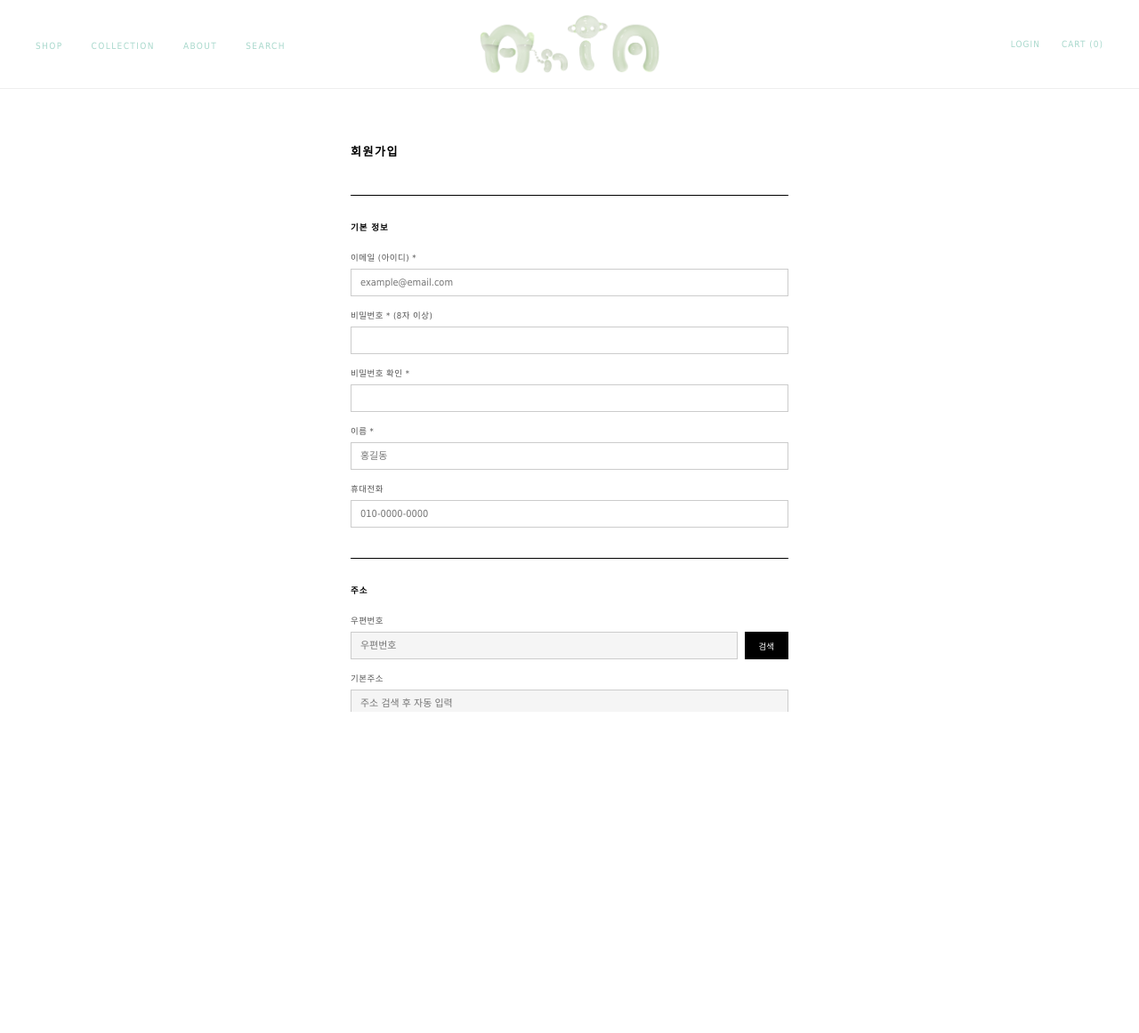
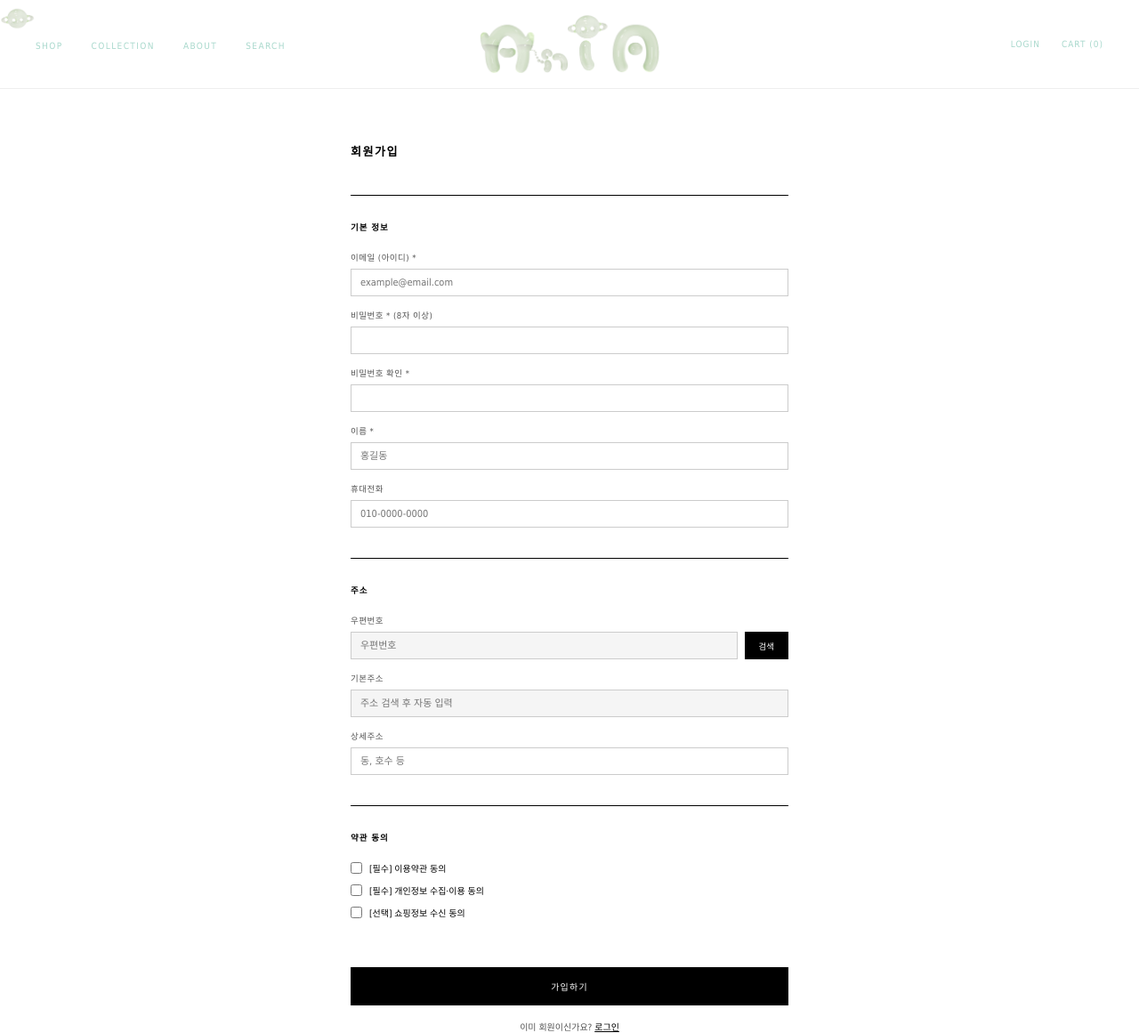
Before and after one commit to purpletst/aniaspaceship, a PHP site: page /signup.html in a window 1280 px wide. Shown: the whole page at 89% size. Before the commit the page ends 800 px from the top, so only its background shows below. Run offline with PHP 8.4, Linux system fonts and the light colour scheme; some libraries are stand-ins or nearby versions.

Commit message:
Fix cursor overlay offset, sticky nav, popup sessionStorage, add health API
- cursor.js: restore JS overlay with +19px/-19px (45° upper-right, 5mm) offset from native cursor
- style.css: remove CSS cursor URL rule; fix overflow-x (html: clip, body: none) to restore sticky header
- popup.js: localStorage → sessionStorage (aniaPopupShown) so popup reappears each new session
- api/health.php: new DB connection status endpoint for Café24 deployment verification
- All 6 HTML files: add <div id="ship-cursor"> for JS overlay cursor

Co-Authored-By: Claude Sonnet 4.6 <noreply@anthropic.com>

```diff
--- a/Desktop/아니아/ania-html/css/style.css
+++ b/Desktop/아니아/ania-html/css/style.css
@@ -5,7 +5,8 @@
 
 *, *::before, *::after { box-sizing: border-box; margin: 0; padding: 0; }
 
-html, body { height: 100%; overflow-x: hidden; }
+html { height: 100%; overflow-x: clip; }
+body { height: 100%; }
 
 body {
   font-family: 'Tahoma', 'Malgun Gothic', 'Apple SD Gothic Neo', sans-serif;
@@ -16,12 +17,21 @@ body {
 
 a { color: inherit; text-decoration: none; }
 img { max-width: 100%; }
-button { font-family: inherit; cursor: inherit; }
+button { font-family: inherit; }
 
-/* ── Custom cursor: native cursor replaced with spaceship PNG ── */
-/* hotspot (8 8): adjust to match the ship's nose position in the image */
-html, body, * {
-  cursor: url('/assets/cursor.png') 8 8, auto !important;
+/* ── Ship cursor overlay (positioned by cursor.js) ── */
+#ship-cursor {
+  position: fixed;
+  top: 0; left: 0;
+  width: 40px; height: 40px;
+  pointer-events: none;
+  z-index: 99999;
+  will-change: transform;
+  transition: filter 0.15s;
+  background: url('/assets/cursor.png') center/contain no-repeat;
+}
+#ship-cursor.glow {
+  filter: brightness(1.4) drop-shadow(0 0 6px rgba(168,216,204,0.9));
 }
 
 /* ── Unified Site Header ── */
--- a/Desktop/아니아/ania-html/index.html
+++ b/Desktop/아니아/ania-html/index.html
@@ -99,6 +99,7 @@
 </script>
 <script src="/js/nav.js"></script>
 <script src="/js/popup.js"></script>
+<div id="ship-cursor"></div>
 <script src="/js/cursor.js"></script>
 </body>
 </html>
--- a/Desktop/아니아/ania-html/js/cursor.js
+++ b/Desktop/아니아/ania-html/js/cursor.js
@@ -1,2 +1,23 @@
-// cursor.js — 더 이상 사용하지 않음
-// 커서는 css/style.css의 body { cursor: url(...) } 로 처리
+(function () {
+  const el = document.getElementById('ship-cursor');
+  if (!el) return;
+
+  // 오프셋: 커서 우상단 45° 방향 5mm ≒ 19px
+  const OX = 19, OY = -19;
+
+  document.addEventListener('pointermove', (e) => {
+    el.style.transform = `translate(${e.clientX + OX}px, ${e.clientY + OY}px)`;
+  });
+
+  document.addEventListener('pointerleave', () => { el.style.opacity = '0'; });
+  document.addEventListener('pointerenter', () => { el.style.opacity = '1'; });
+
+  // Glow on interactive elements
+  document.addEventListener('pointerover', (e) => {
+    if (e.target.closest('a,button,[role=button]')) {
+      el.classList.add('glow');
+    } else {
+      el.classList.remove('glow');
+    }
+  });
+})();
--- a/Desktop/아니아/ania-html/js/popup.js
+++ b/Desktop/아니아/ania-html/js/popup.js
@@ -8,7 +8,7 @@
   if (!overlay) return;
 
   // Already seen — remove from DOM immediately so it never blocks interaction
-  if (localStorage.getItem('aniaPopupSeen')) {
+  if (sessionStorage.getItem('aniaPopupShown')) {
     overlay.remove();
     return;
   }
@@ -17,8 +17,8 @@
   const bar = document.getElementById('popup-titlebar');
   if (!win || !bar) return;
 
-  // Mark seen before any interaction so back-navigation also skips popup
-  localStorage.setItem('aniaPopupSeen', '1');
+  // Mark shown for this session only (clears when tab/window closes)
+  sessionStorage.setItem('aniaPopupShown', '1');
 
   // Close
   document.querySelectorAll('.popup-close').forEach(btn => {
--- a/Desktop/아니아/ania-html/login.html
+++ b/Desktop/아니아/ania-html/login.html
@@ -58,6 +58,7 @@ document.getElementById('login-form').addEventListener('submit', async (e) => {
 });
 </script>
 <script src="/js/nav.js"></script>
+<div id="ship-cursor"></div>
 <script src="/js/cursor.js"></script>
 </body>
 </html>
--- a/Desktop/아니아/ania-html/mypage.html
+++ b/Desktop/아니아/ania-html/mypage.html
@@ -129,6 +129,7 @@ function renderTab(tab) {
 init();
 </script>
 <script src="/js/nav.js"></script>
+<div id="ship-cursor"></div>
 <script src="/js/cursor.js"></script>
 </body>
 </html>
--- a/Desktop/아니아/ania-html/product.html
+++ b/Desktop/아니아/ania-html/product.html
@@ -104,6 +104,7 @@ async function handleBuy() {
 load();
 </script>
 <script src="/js/nav.js"></script>
+<div id="ship-cursor"></div>
 <script src="/js/cursor.js"></script>
 </body>
 </html>
--- a/Desktop/아니아/ania-html/shop.html
+++ b/Desktop/아니아/ania-html/shop.html
@@ -76,6 +76,7 @@ async function loadProducts() {
 loadProducts();
 </script>
 <script src="/js/nav.js"></script>
+<div id="ship-cursor"></div>
 <script src="/js/cursor.js"></script>
 </body>
 </html>
--- a/Desktop/아니아/ania-html/signup.html
+++ b/Desktop/아니아/ania-html/signup.html
@@ -134,6 +134,7 @@ document.getElementById('signup-form').addEventListener('submit', async (e) => {
 });
 </script>
 <script src="/js/nav.js"></script>
+<div id="ship-cursor"></div>
 <script src="/js/cursor.js"></script>
 </body>
 </html>
```
Also changed, not shown: Desktop/아니아/ania-html/api/health.php (added, +13 -0 lines).
